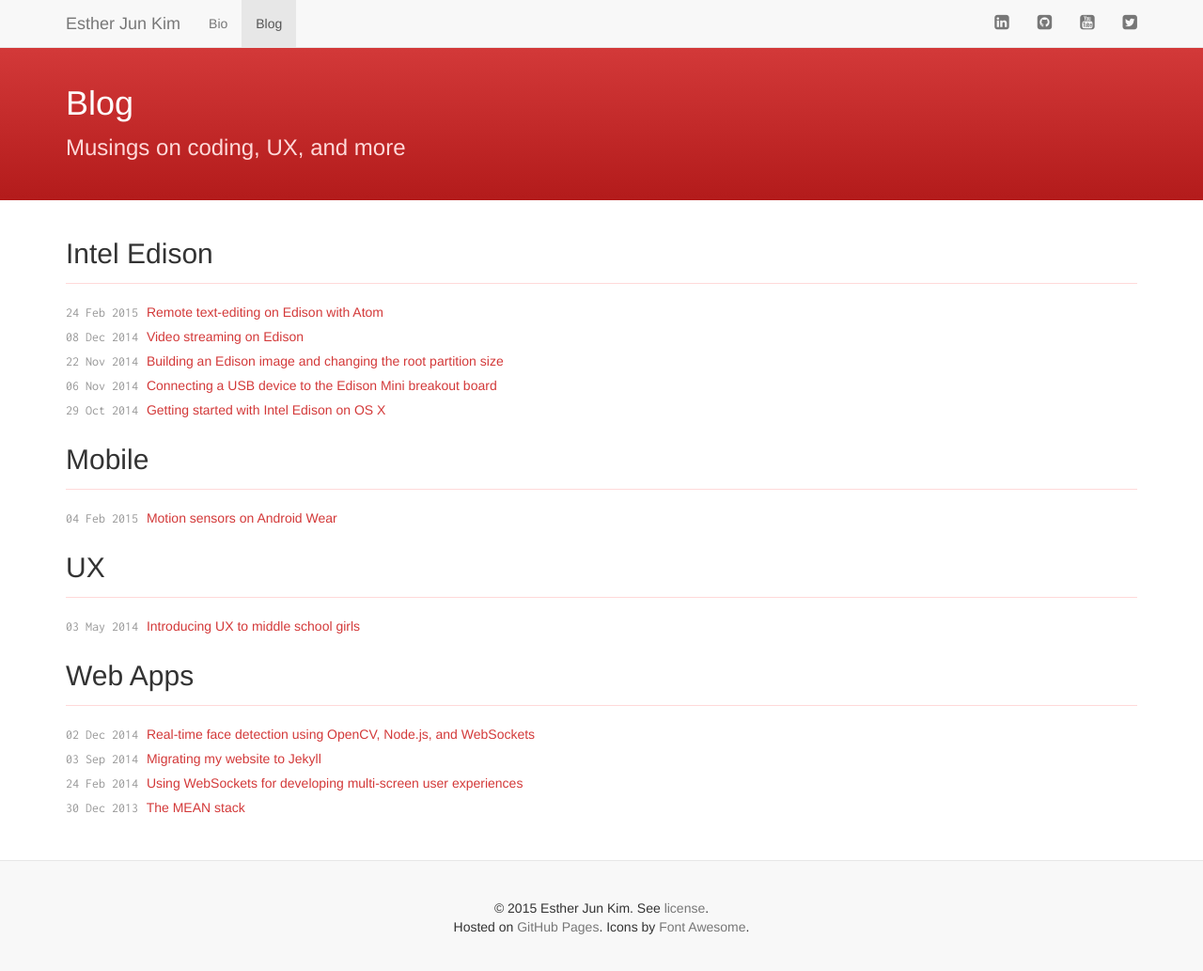
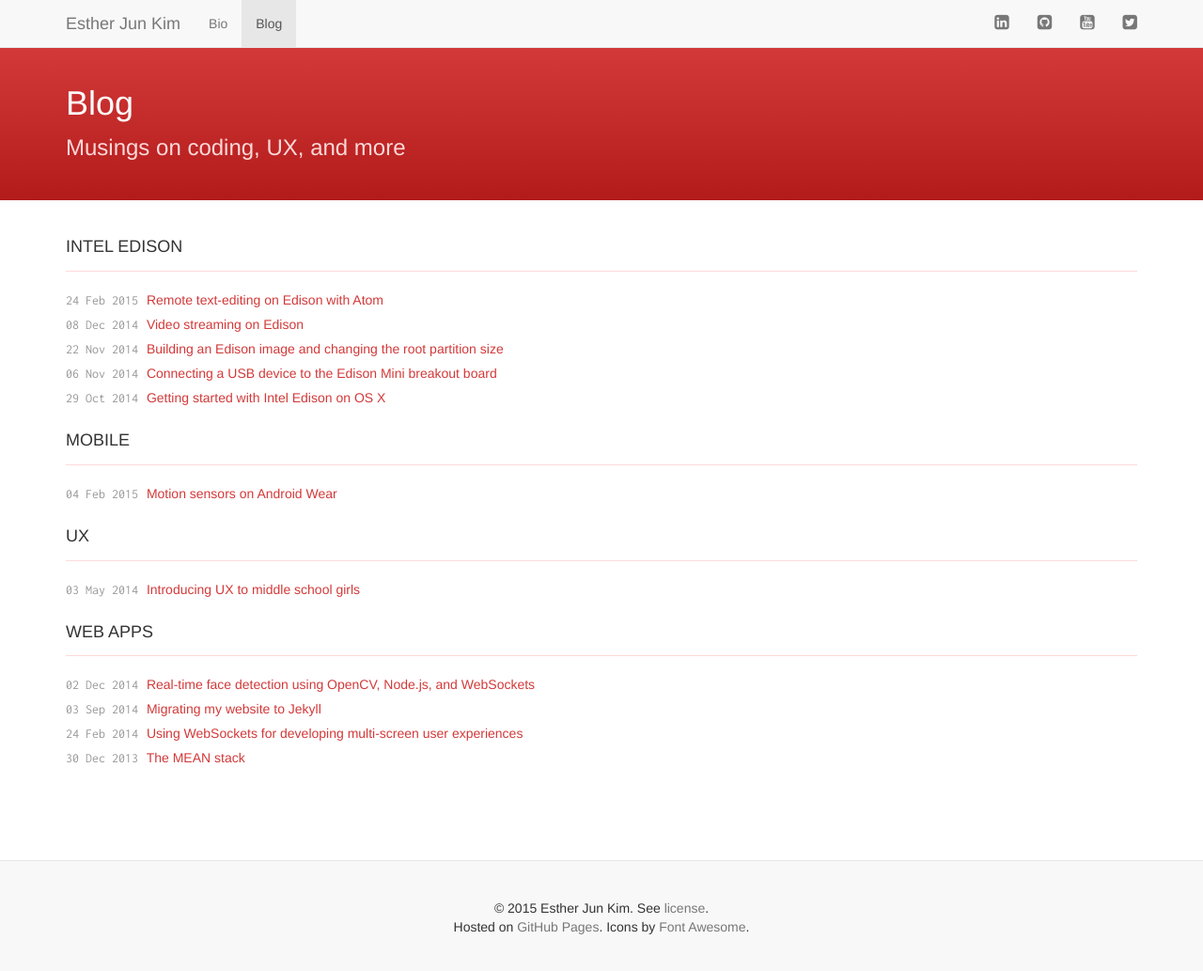
Before and after one commit to estherjk/estherjk.github.io, a Jekyll site: the page built from blog/index.html, in a window 1280 px wide and 1035 px high. Shown: the whole window at 94% size. Built offline with Jekyll 4.4.1, drawn with Linux system fonts in a browser that asks for light colours; nearby versions of some CDN libraries.

Commit message:
Use .h2-caps for blog section titles

```diff
--- a/blog/index.html
+++ b/blog/index.html
@@ -13,7 +13,7 @@
 <div class="container">
   {% for section in site.blogCategories %}
     <div class="h2-page-header">
-      <h2>{{ section.title }}</h2>
+      <h2 class="h2-caps">{{ section.title }}</h2>
     </div>
 
     <ul class="blog-list">
```
